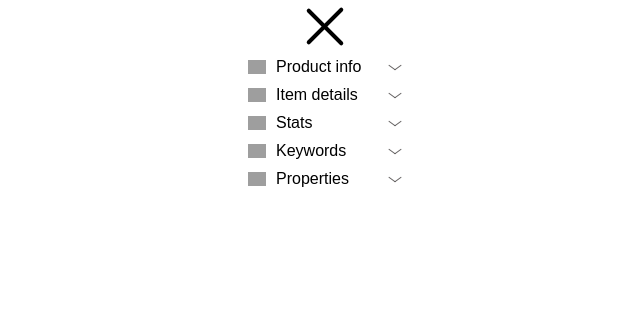
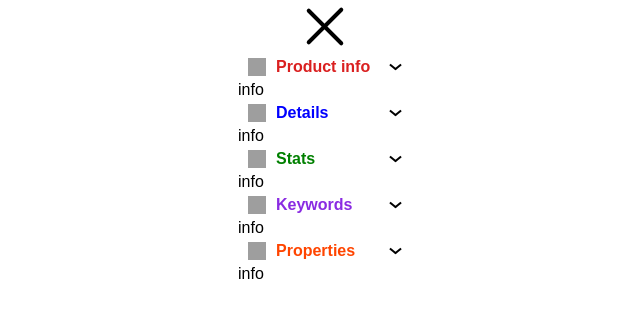
Before and after one commit to elijahmylcev/accordion, a website built with webpack: page src/index.html in a window 1280 px wide. Both pictures are taken after a click on the element 640 px from the left and 28 px from the top of the page. Shown: the whole page, without its empty margins (315-955 px from the left). Built offline with nearby package versions, Linux system fonts and the light colour scheme; grey boxes are pictures that could not be loaded.

Commit message:
Refact site layout

```diff
--- a/src/index.html
+++ b/src/index.html
@@ -17,31 +17,78 @@
 
   <div class="menu">
     <div class="menu__item">
-      <img src="https://img.icons8.com/search" alt="icon" class="menu__item_img">
-      <p class="menu__item_text">Product info</p>
-      <span class="menu__item_icon"></span><span class="menu__item_icon"></span>
+      <div class="menu__item_title">
+        <img src="https://img.icons8.com/search" alt="icon" class="menu__item_title_img">
+        <p class="menu__item_title_text-info">Product info</p>
+        <div class="menu__item_title_wrapper">
+          <span></span>
+          <span></span>
+        </div>
+      </div>
+      <div class="menu__item_body">
+        info
+      </div>
     </div>
+
     <div class="menu__item">
-      <img src="https://img.icons8.com/search" alt="icon" class="menu__item_img">
-      <p class="menu__item_text">Item details</p>
-      <span class="menu__item_icon"></span><span class="menu__item_icon"></span>
+      <div class="menu__item_title">
+        <img src="https://img.icons8.com/search" alt="icon" class="menu__item_title_img">
+        <p class="menu__item_title_text-details">Details</p>
+        <div class="menu__item_title_wrapper">
+          <span></span>
+          <span></span>
+        </div>
+      </div>
+      <div class="menu__item_body">
+        info
+      </div>
     </div>
+
     <div class="menu__item">
-      <img src="https://img.icons8.com/search" alt="icon" class="menu__item_img">
-      <p class="menu__item_text">Stats</p>
-      <span class="menu__item_icon"></span><span class="menu__item_icon"></span>
+      <div class="menu__item_title">
+        <img src="https://img.icons8.com/search" alt="icon" class="menu__item_title_img">
+        <p class="menu__item_title_text-stats">Stats</p>
+        <div class="menu__item_title_wrapper">
+          <span></span>
+          <span></span>
+        </div>
+      </div>
+      <div class="menu__item_body">
+        info
+      </div>
     </div>
+
     <div class="menu__item">
-      <img src="https://img.icons8.com/search" alt="icon" class="menu__item_img">
-      <p class="menu__item_text">Keywords</p>
-      <span class="menu__item_icon"></span><span class="menu__item_icon"></span>
+      <div class="menu__item_title">
+        <img src="https://img.icons8.com/search" alt="icon" class="menu__item_title_img">
+        <p class="menu__item_title_text-keywords">Keywords</p>
+        <div class="menu__item_title_wrapper">
+          <span></span>
+          <span></span>
+        </div>
+      </div>
+      <div class="menu__item_body">
+        info
+      </div>
     </div>
+
     <div class="menu__item">
-      <img src="https://img.icons8.com/search" alt="icon" class="menu__item_img">
-      <p class="menu__item_text">Properties</p>
-      <span class="menu__item_icon"></span><span class="menu__item_icon"></span>
+      <div class="menu__item_title">
+        <img src="https://img.icons8.com/search" alt="icon" class="menu__item_title_img">
+        <p class="menu__item_title_text-properties">Properties</p>
+        <div class="menu__item_title_wrapper">
+          <span></span>
+          <span></span>
+        </div>
+      </div>
+      <div class="menu__item_body">
+        info
+      </div>
     </div>
+
   </div>
+
+
 </body>
 
 </html>
--- a/src/style.scss
+++ b/src/style.scss
@@ -44,30 +44,89 @@
 
 .menu {
   display: none;
+
   &__item {
+    display: flex;
+    flex-direction: column;
+    justify-content: start;
+
+    &_title {
+      display: flex;
       padding: 5px 10px;
+      cursor: pointer;
+
+      &_wrapper {
         display: flex;
         align-items: center;
+
+        span {
+          display: block;
+          height: 2px;
+          width: 8px;
+          background-color: black;
+
+          &:first-of-type {
+            transform: translateX(3px) rotate(40deg);
+          }
+
+          &:last-child {
+            transform: rotate(-40deg);
+          }
+        }
+
+
+      }
+
       &_img {
         margin-right: 10px;
         width: 18px;
       }
+
       &_text {
+        display: block;
+        text-align: left;
+
+
+        &-info {
+          color: rgb(218, 32, 32);
+          font-weight: 700;
           width: 100px;
           margin-right: 10px;
         }
-    span {
-      display: block;
-      height: 1px;
-      width: 8px;
-      background-color: rgba(49, 44, 44, 0.74);
-      &:first-of-type {
-        transform: translateX(2px) rotate(35deg);
+
+        &-details {
+          color: blue;
+          font-weight: 700;
+          width: 100px;
+          margin-right: 10px;
         }
-      &:last-child {
-        transform: rotate(-35deg);
+
+        &-stats {
+          color: green;
+          font-weight: 700;
+          width: 100px;
+          margin-right: 10px;
+        }
+
+        &-keywords {
+          color: blueviolet;
+          font-weight: 700;
+          width: 100px;
+          margin-right: 10px;
+        }
+
+        &-properties {
+          color: orangered;
+          font-weight: 700;
+          width: 100px;
+          margin-right: 10px;
         }
       }
+    }
+  }
+
+  &_body {
+    display: block;
   }
 }
 
@@ -76,8 +135,4 @@
   flex-direction: column;
   margin: 20px auto 0 auto;
   width: fit-content;
-  &__item {
-    display: flex;
-    cursor: pointer;
 }
-}
```
Also changed, not shown: docs/index.html (deleted, +0 -1 lines), 1 other file. Lines whose indentation alone changed are shown as unchanged.
